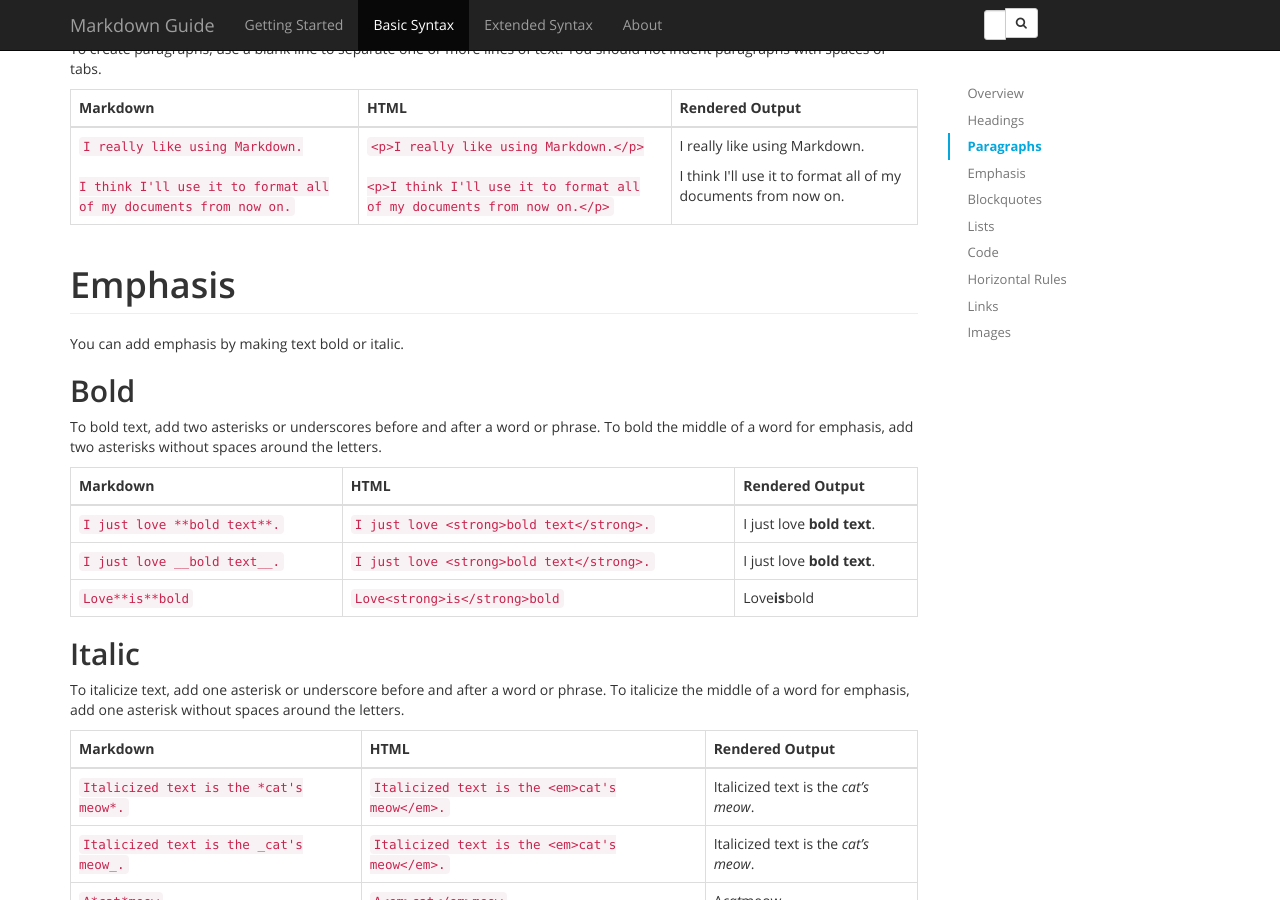
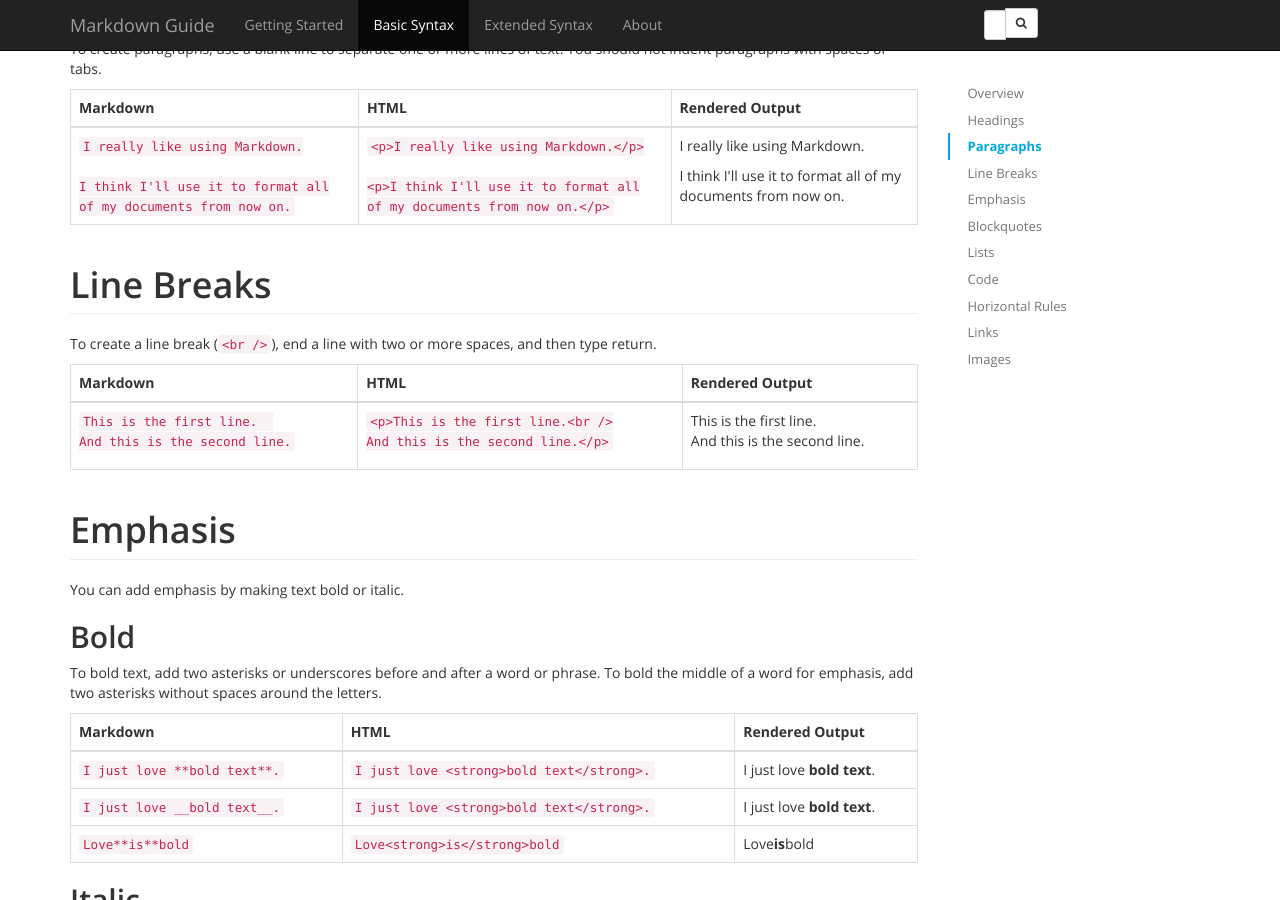
Before and after one commit to mattcone/markdown-guide, a Jekyll site: the page built from basic-syntax.md, in a window 1280 px wide and 900 px high, scrolled down 1475 px. Built offline with Jekyll 4.4.1, drawn with Linux system fonts in a browser that asks for light colours; comment, search, counter and statistics services are not loaded.

Commit message:
Add line breaks section

```diff
--- /dev/null
+++ b/_content/basic-syntax/line-breaks.md
@@ -0,0 +1,32 @@
+<h1 class="page-header">Line Breaks</h1>
+
+To create a line break (`<br />`), end a line with two or more spaces, and then type return.
+
+<table class="table table-bordered">
+  <thead>
+    <tr>
+      <th>Markdown</th>
+      <th>HTML</th>
+      <th>Rendered Output</th>
+    </tr>
+  </thead>
+  <tbody>
+    <tr>
+      <td>
+        <code class="highlighter-rouge">
+          This is the first line. &nbsp;<br />
+          And this is the second line.
+        </code>
+      </td>
+      <td>
+        <code class="highlighter-rouge">&lt;p&gt;This is the first line.&lt;br /&gt;<br />
+
+        And this is the second line.&lt;/p&gt;</code>
+      </td>
+      <td>
+        <p>This is the first line.<br />
+        And this is the second line.</p>
+      </td>
+    </tr>
+  </tbody>
+</table>
--- a/basic-syntax.md
+++ b/basic-syntax.md
@@ -9,6 +10,8 @@
 {% include_relative _content/basic-syntax/headings.md %}
 
 {% include_relative _content/basic-syntax/paragraphs.md %}
+
+{% include_relative _content/basic-syntax/line-breaks.md %}
 
 {% include_relative _content/basic-syntax/emphasis.md %}
 
```
Also changed, not shown: other parts of basic-syntax.md (+1 -0 lines).
